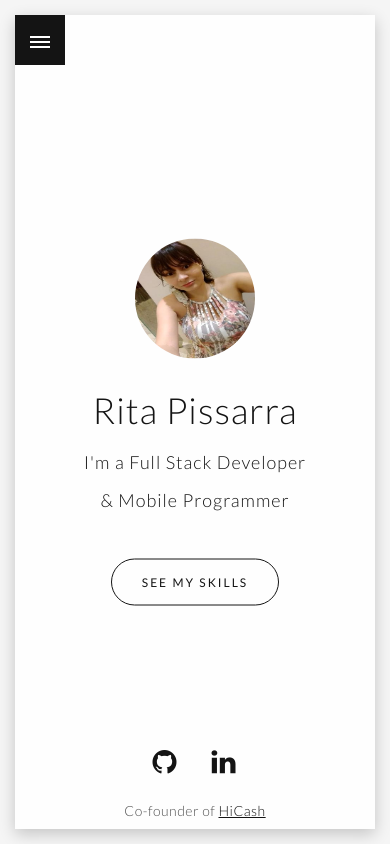
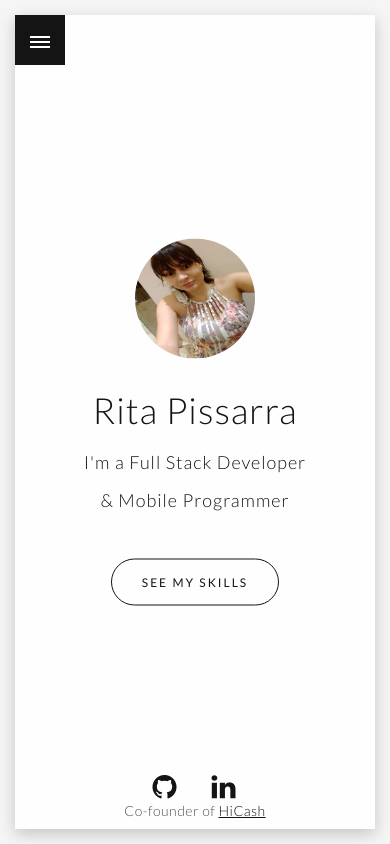
Before and after one commit to Pissarra/pissarra.github.io, a plain HTML site: page index.html in a window 390 px wide. Drawn offline with nearby package versions, Linux system fonts and the light colour scheme; some packages are replaced by stand-ins of ours.

Commit message:
Update responsive.css

```diff
--- a/css/responsive.css
+++ b/css/responsive.css
@@ -104,7 +104,7 @@
 		padding: 15px;
 	}
 	.home-social {
-		bottom: 50px;
+		bottom: 25px;
 	}
 	.home-footer {
 		bottom: 10px;
```
